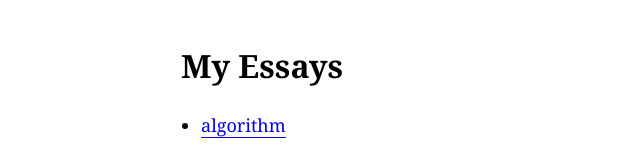
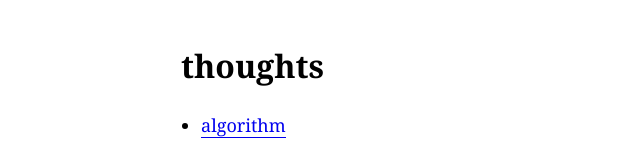
Before and after one commit to dostonsuxrobov/thoughts, a plain HTML site: page index.html in a window 1280 px wide. Shown: the top 155 px of the page, without its empty margins (109-749 px from the left). Drawn offline with Linux system fonts and the light colour scheme.

Commit message:
Update index.html

```diff
--- a/index.html
+++ b/index.html
@@ -2,7 +2,7 @@
 <html>
 <head>
   <meta charset="UTF-8">
-  <title>My Essays</title>
+  <title>thoughts</title>
 <style>
   body {
     font-family: Georgia, serif;
@@ -50,7 +50,7 @@
 
 </head>
 <body>
-  <h1>My Essays</h1>
+  <h1>thoughts</h1>
 
     <ul>
       <li><a href="?file=essays/essay1.txt">algorithm</a></li>
```
